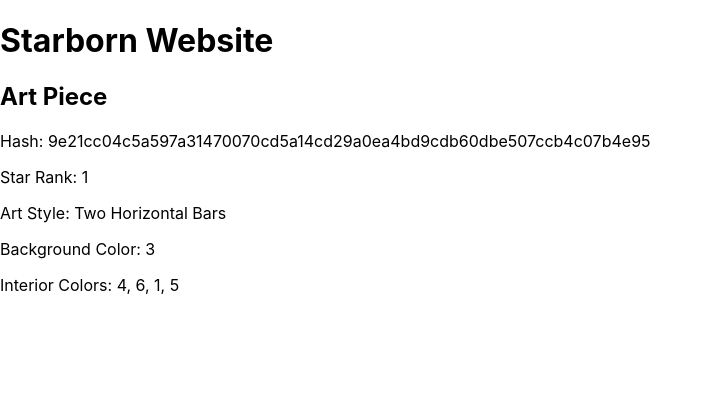
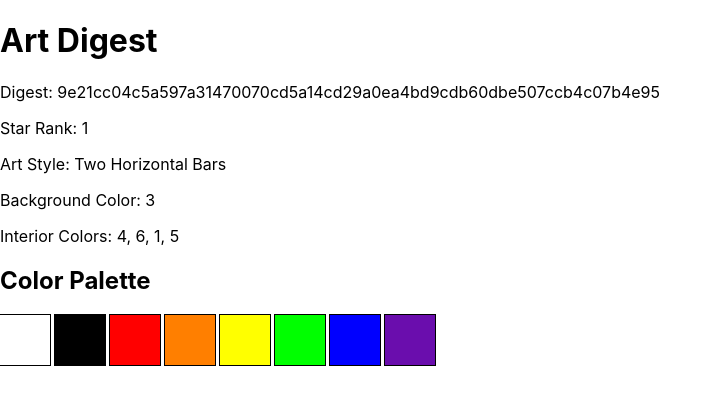
Before and after one commit to jduffey/starborn-website, a React (Create React App) app in the folder client/: page / in a window 1280 px wide. Shown: the top 404 px of the page, without its empty margins (0-722 px from the left). Built offline with nearby package versions, Linux system fonts and the light colour scheme.

Commit message:
Color palette is displayed under the stats

```diff
--- a/client/src/App.css
+++ b/client/src/App.css
@@ -32,7 +32,22 @@
     from {
         transform: rotate(0deg);
     }
+
     to {
         transform: rotate(360deg);
     }
 }
+
+.color-palette {
+    display: flex;
+    flex-wrap: wrap;
+    justify-content: flex-start;
+}
+
+.color-box {
+    width: 50px;
+    height: 50px;
+    margin-right: 5px;
+    margin-bottom: 5px;
+    outline: 1px solid black;
+}
--- a/client/src/App.js
+++ b/client/src/App.js
@@ -1,13 +1,41 @@
 import React from 'react';
-import ArtPiece from './ArtPiece';
+import ArtDigest from './ArtDigest';
+import ColorPalette from './ColorPalette';
+import './App.css';
 
-function App() {
-    return (
-        <div className="App">
-            <h1>Starborn Website</h1>
-            <ArtPiece />
-        </div>
-    );
+class App extends React.Component {
+    constructor(props) {
+        super(props);
+        this.state = {
+            artDigest: null,
+        };
+    }
+
+    componentDidMount() {
+        const randomHash = [...Array(64)].map(() => Math.floor(Math.random() * 16).toString(16)).join('');
+        const artDigest = new ArtDigest(randomHash);
+        this.setState({ artDigest });
+    }
+
+    render() {
+        const { artDigest } = this.state;
+
+        return (
+            <div className="app">
+                {artDigest && (
+                    <div>
+                        <h1>Art Digest</h1>
+                        <p>Digest: {artDigest.digest}</p>
+                        <p>Star Rank: {artDigest.starRank}</p>
+                        <p>Art Style: {artDigest.artStyle}</p>
+                        <p>Background Color: {artDigest.backgroundColor}</p>
+                        <p>Interior Colors: {artDigest.interiorColors.join(', ')}</p>
+                    </div>
+                )}
+                <ColorPalette />
+            </div>
+        );
+    }
 }
 
 export default App;
--- /dev/null
+++ b/client/src/ColorPalette.js
@@ -0,0 +1,31 @@
+import React from 'react';
+
+const ColorPalette = () => {
+    const colors = [
+        { name: 'WHITE', value: '#FFFFFF' },
+        { name: 'BLACK', value: '#000000' },
+        { name: 'RED', value: '#FF0000' },
+        { name: 'ORANGE', value: '#FF7F00' },
+        { name: 'YELLOW', value: '#FFFF00' },
+        { name: 'GREEN', value: '#00FF00' },
+        { name: 'BLUE', value: '#0000FF' },
+        { name: 'PURPLE', value: '#6A0DAD' },
+    ];
+
+    return (
+        <div>
+            <h2>Color Palette</h2>
+            <div className="color-palette">
+                {colors.map((color) => (
+                    <div
+                        key={color.name}
+                        className="color-box"
+                        style={{ backgroundColor: color.value }}
+                    ></div>
+                ))}
+            </div>
+        </div>
+    );
+};
+
+export default ColorPalette;
```
Lines whose indentation alone changed are shown as unchanged.
